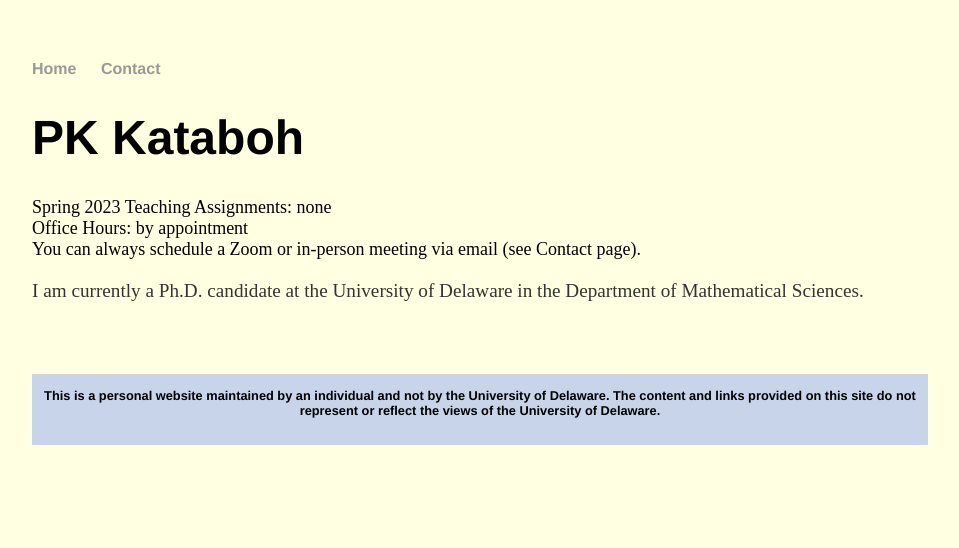
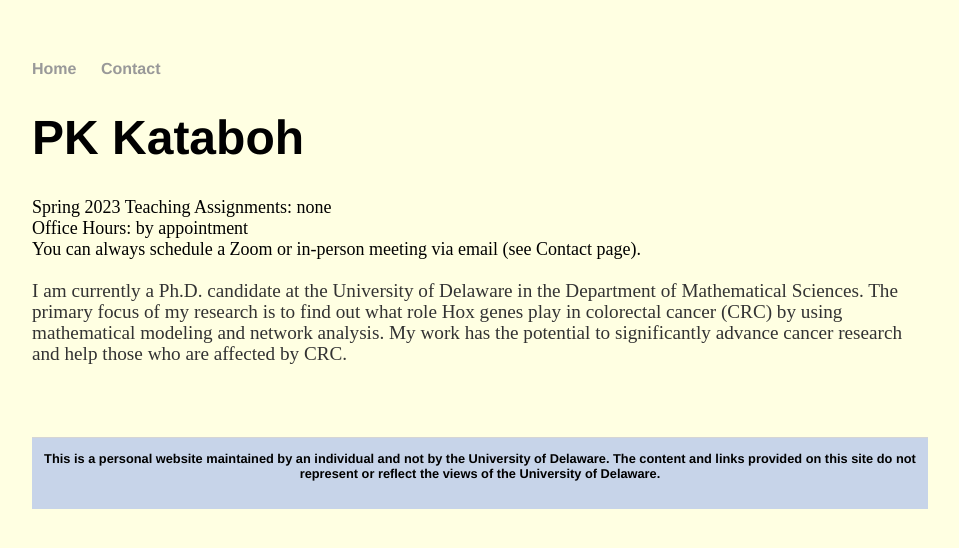
Before and after one commit to kataboh/kataboh.github.io, a Jekyll site: the page built from index.html, in a window 1280 px wide. Shown: the top 548 px of the page, without its empty margins (160-1119 px from the left). Built offline with Jekyll 4.4.1, drawn with Linux system fonts in a browser that asks for light colours.

Commit message:
Update index.html

```diff
--- a/index.html
+++ b/index.html
@@ -12,6 +12,8 @@
 	<br>
 	<p>
 		I am currently a Ph.D. candidate at the University of Delaware in the Department of Mathematical Sciences.
+		The primary focus of my research is to find out what role Hox genes play in colorectal cancer (CRC) by using mathematical modeling and network analysis.
+		My work has the potential to significantly advance cancer research and help those who are affected by CRC.
 	</p>
 	<br>
 	<br>
```
